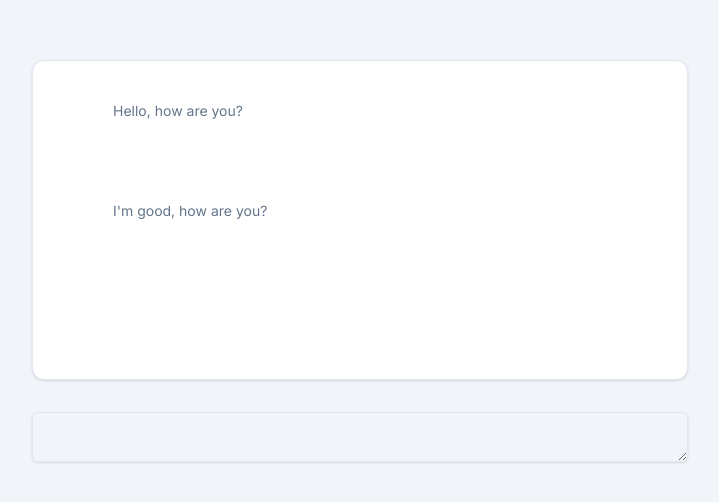
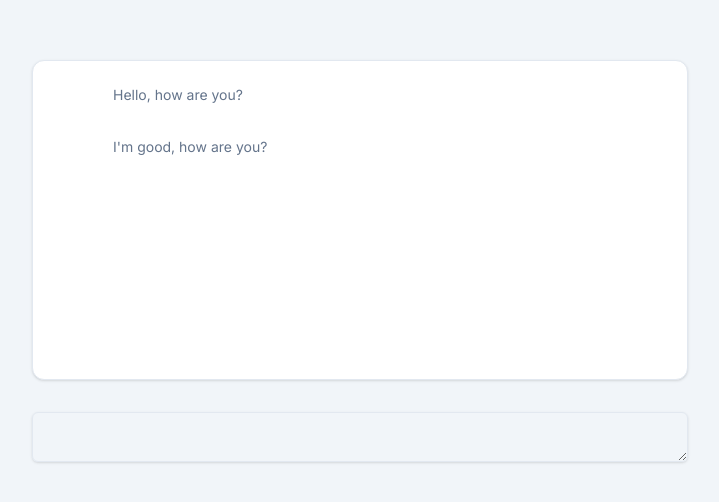
Before and after one commit to zzylar/howie.ai, a Next.js app: page /chat in a window 1280 px wide. Shown: the part 124-626 px from the top of the page, without its empty margins (280-999 px from the left). Built offline with nearby package versions, Linux system fonts and the light colour scheme.

Commit message:
styling the chatbot

```diff
--- a/src/components/GptChatWindow.tsx
+++ b/src/components/GptChatWindow.tsx
@@ -27,7 +27,7 @@ const GptChatWindow: React.FC<Props> = ({ messages }) => {
     <>
       <Card className="w-full min-w-min max-h-[40vh] min-h-[40vh] overflow-auto">
         {messages.map((message, index) => (
-          <CardContent key={index} className="lg:px-20 p-10 text-left text-sm">
+          <CardContent key={index} className="lg:px-20 pt-6 text-left text-sm">
             <CardTitle>{message.role}</CardTitle>
             <CardDescription>{message.content}</CardDescription>
           </CardContent>
--- a/src/components/ui/card.tsx
+++ b/src/components/ui/card.tsx
@@ -57,7 +57,7 @@ const CardContent = React.forwardRef<
   HTMLDivElement,
   React.HTMLAttributes<HTMLDivElement>
 >(({ className, ...props }, ref) => (
-  <div ref={ref} className={cn("p-6 pt-0", className)} {...props} />
+  <div ref={ref} className={cn("p-6 pb-2 pt-0", className)} {...props} />
 ))
 CardContent.displayName = "CardContent"
 
```
